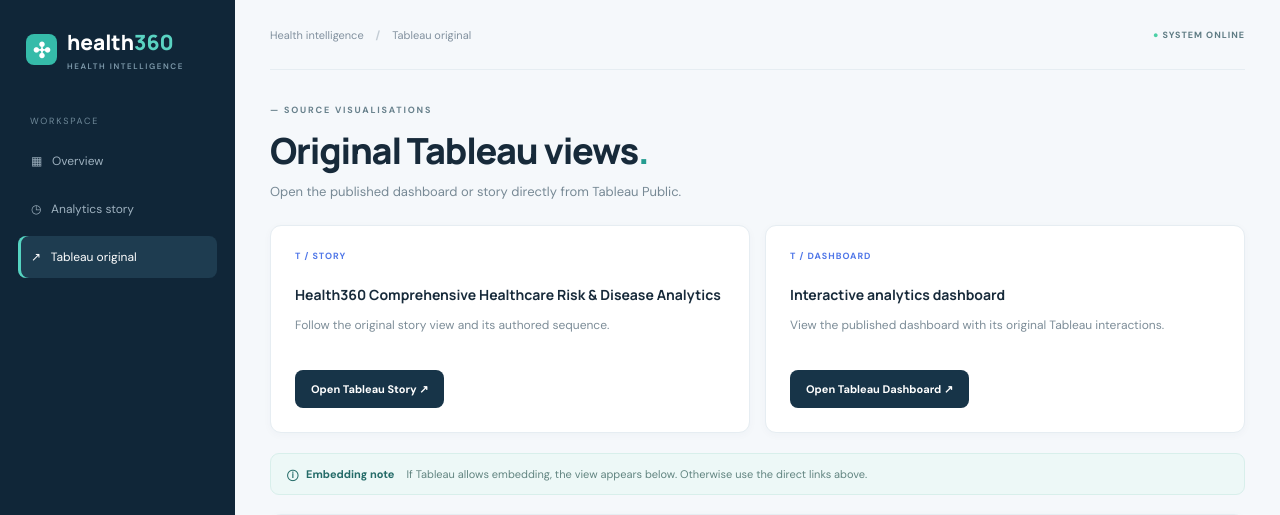
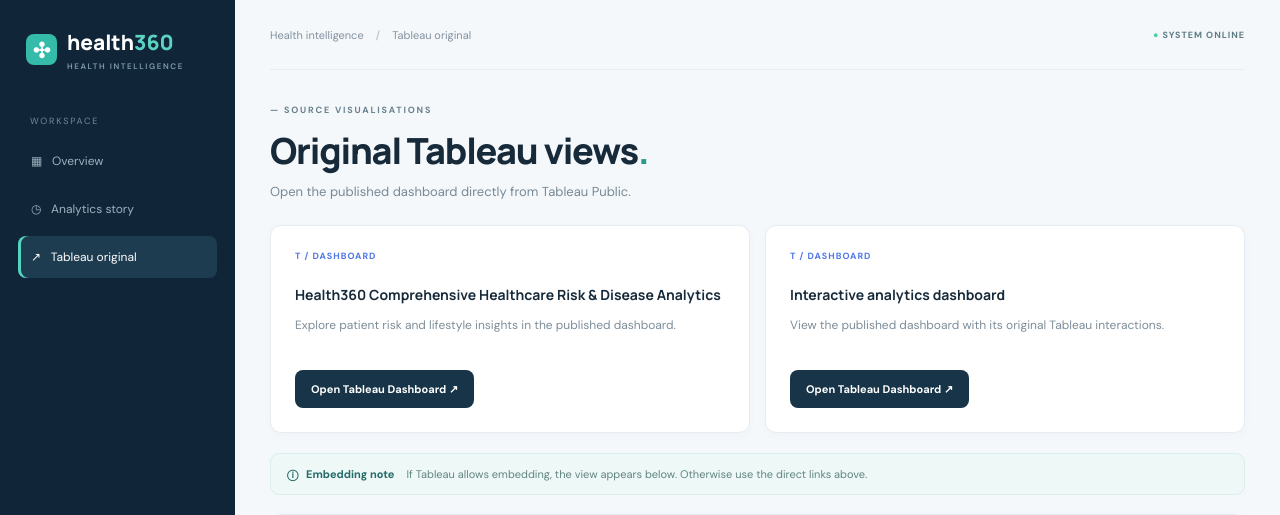
Before and after one commit to siddheshmk4836-prog/Health-360-flask, a Flask app: page /tableau in a window 1280 px wide. Shown: the top 515 px of the page. Run offline with Flask 3, Linux system fonts and the light colour scheme; some libraries are stand-ins or nearby versions.

Commit message:
Replace remaining Tableau story link
Co-authored-by: Copilot <223556219+Copilot@users.noreply.github.com>

```diff
--- a/templates/tableau.html
+++ b/templates/tableau.html
@@ -1,6 +1,6 @@
 {% extends "base.html" %}{% block title %}Tableau Original{% endblock %}{% block crumb %}Tableau original{% endblock %}
-{% block body %}<section class="heading"><div><div class="eyebrow">— SOURCE VISUALISATIONS</div><h1>Original Tableau views<span>.</span></h1><p>Open the published dashboard or story directly from Tableau Public.</p></div></section>
-<section class="tableaucards"><article class="panel"><div class="tag">T / STORY</div><h2>Health360 Comprehensive Healthcare Risk & Disease Analytics</h2><p>Follow the original story view and its authored sequence.</p><a class="btn dark" target="_blank" rel="noopener" href="https://public.tableau.com/views/Health360ComprehensiveHealthcareRiskDiseaseAnalytics_17929898861220/Story1?:language=en-GB&:display_count=n&:origin=viz_share_link">Open Tableau Story ↗</a></article>
+{% block body %}<section class="heading"><div><div class="eyebrow">— SOURCE VISUALISATIONS</div><h1>Original Tableau views<span>.</span></h1><p>Open the published dashboard directly from Tableau Public.</p></div></section>
+<section class="tableaucards"><article class="panel"><div class="tag">T / DASHBOARD</div><h2>Health360 Comprehensive Healthcare Risk & Disease Analytics</h2><p>Explore patient risk and lifestyle insights in the published dashboard.</p><a class="btn dark" target="_blank" rel="noopener" href="https://public.tableau.com/views/Health360_ComprehensiveHealthcareRiskDiseaseAnalytics/SmartHealthcareAnalyticsPatientRiskLifestyleInsights?:language=en-US&:sid=&:redirect=auth&:display_count=n&:origin=viz_share_link">Open Tableau Dashboard ↗</a></article>
 <article class="panel"><div class="tag">T / DASHBOARD</div><h2>Interactive analytics dashboard</h2><p>View the published dashboard with its original Tableau interactions.</p><a class="btn dark" target="_blank" rel="noopener" href="https://public.tableau.com/views/Health360_ComprehensiveHealthcareRiskDiseaseAnalytics/SmartHealthcareAnalyticsPatientRiskLifestyleInsights?:language=en-US&:sid=&:redirect=auth&:display_count=n&:origin=viz_share_link">Open Tableau Dashboard ↗</a></article></section>
 <div class="notice"><b>ⓘ &nbsp; Embedding note</b><span>If Tableau allows embedding, the view appears below. Otherwise use the direct links above.</span></div>
 <article class="panel"><h2>Dashboard preview</h2><p>Embedded from Tableau Public</p><div class="iframe"><iframe title="Health360 Tableau Dashboard" src="https://public.tableau.com/views/Health360_ComprehensiveHealthcareRiskDiseaseAnalytics/SmartHealthcareAnalyticsPatientRiskLifestyleInsights?:showVizHome=no&:embed=true" loading="lazy" allowfullscreen></iframe></div></article>{% endblock %}
```
